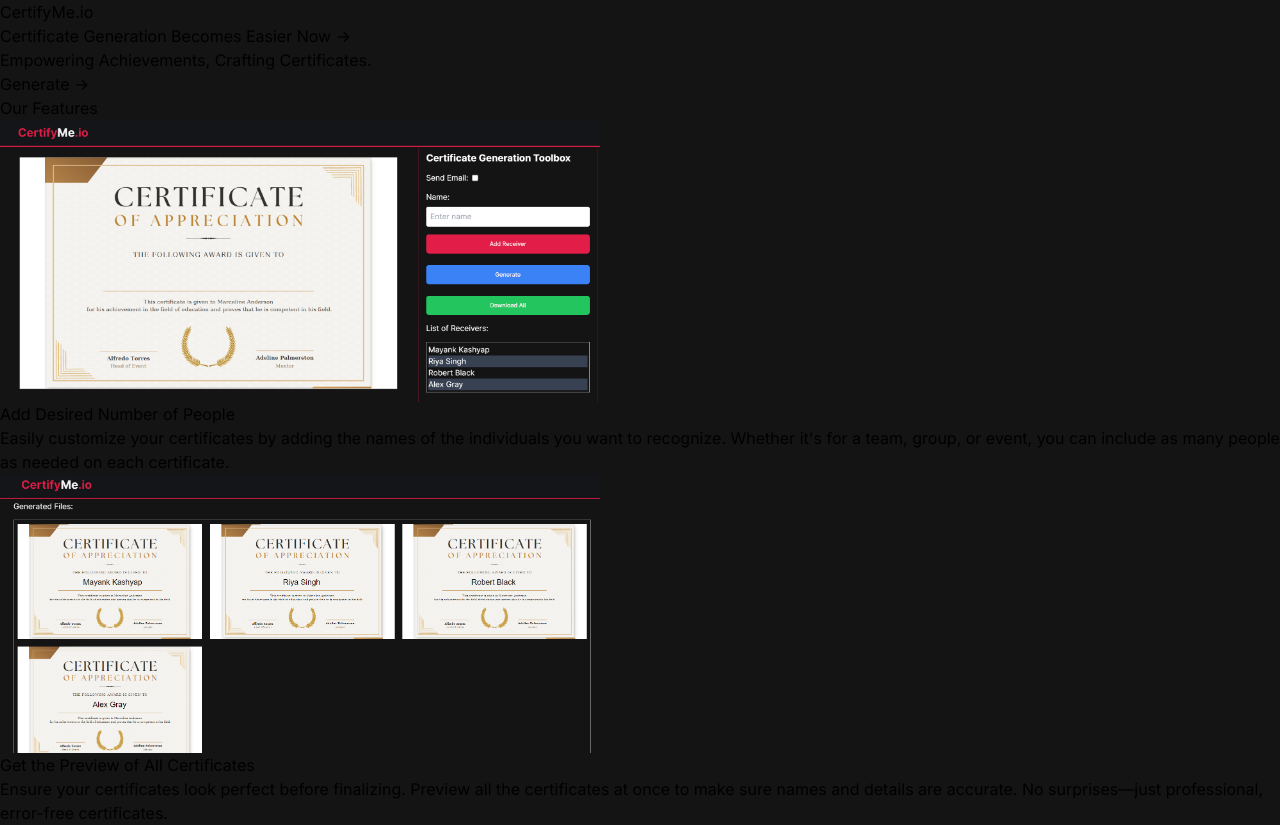
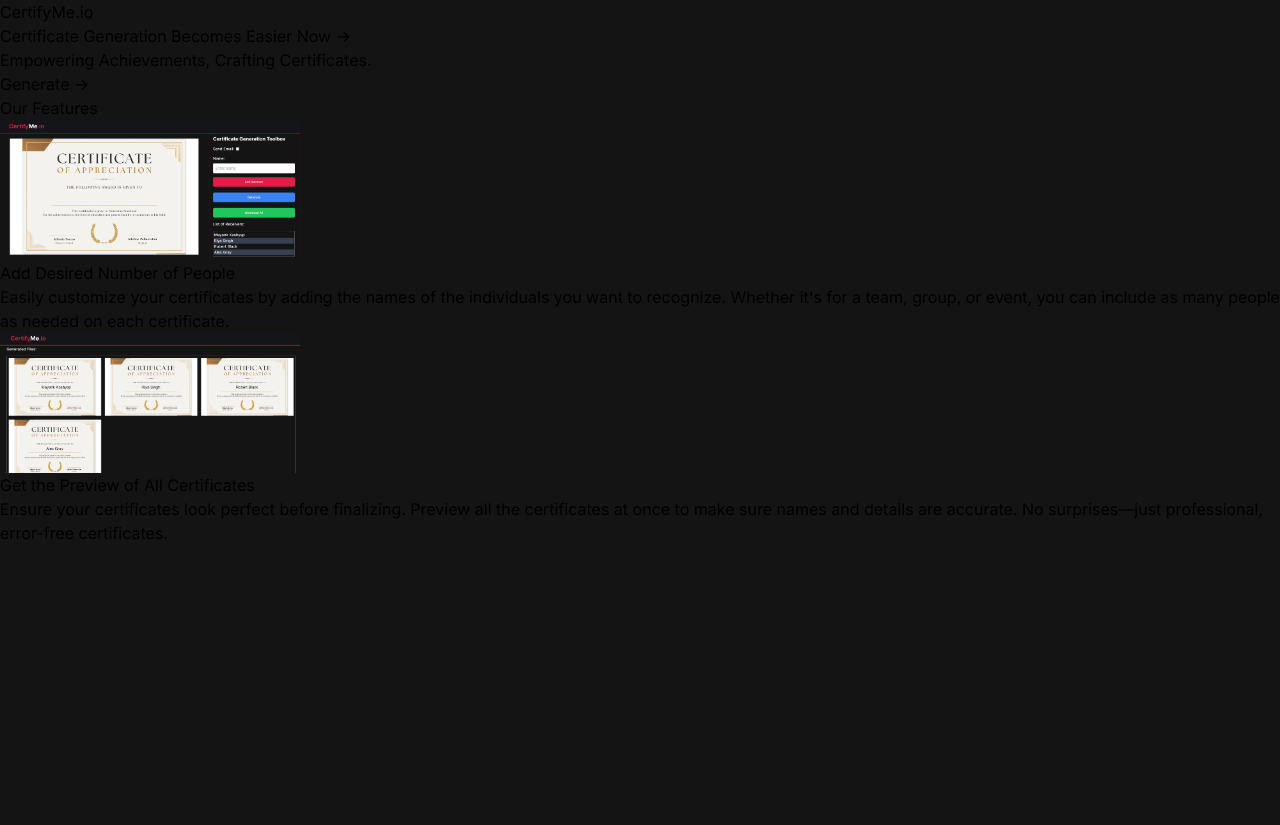
Before and after one commit to MaYaNkKashyap681/Certifyme.io, a Next.js app: page / in a window 1280 px wide. After the commit the page ends 800 px from the top, so only its background shows below. Built offline with nearby package versions, Linux system fonts and the light colour scheme.

Commit message:
Fixing Issues

```diff
--- a/src/app/components/Features.tsx
+++ b/src/app/components/Features.tsx
@@ -1,18 +1,18 @@
-import React from 'react';
-import Image from 'next/image';
-import image1 from '../../assets/img1.png';
-import image2 from '../../assets/img2.png';
+import React from "react";
+import Image from "next/image";
+import image1 from "../../assets/img1.png";
+import image2 from "../../assets/img2.png";
 
 const Features = () => {
   return (
-    <div className='p-16 bg-primary text-white'>
-      <h2 className='text-4xl font-bold mb-8'>Our Features</h2>
-      <div className='flex flex-col gap-16'>
-
-        <div className='flex items-center justify-center gap-4'>
-          <Image src={image1} alt='Feature 1' width={600} height={200} />
-          <div className='mt-4'>
-            <h3 className='text-xl font-bold mb-2'>Add Desired Number of People</h3>
+    <div className="p-16 bg-red-500 text-white">
+      <h2 className="text-4xl font-bold mb-8">Our Features</h2>
+      <div className="flex flex-col gap-16">
+        {/* Feature 1 */}
+        <div className="flex items-center justify-center flex-col">
+          <Image src={image1} alt="Feature 1" width={300} height={200} />
+          <div className="mt-4">
+            <h3 className="text-xl font-bold mb-2">Add Desired Number of People</h3>
             <p>
               Easily customize your certificates by adding the names of the individuals you want to recognize.
               Whether it's for a team, group, or event, you can include as many people as needed on each certificate.
@@ -21,10 +21,10 @@ const Features = () => {
         </div>
 
         {/* Feature 2 */}
-        <div className='flex items-center justify-center gap-4 flex-row-reverse'>
-          <Image src={image2} alt='Feature 2' width={600} height={200} />
-          <div className='mt-4'>
-            <h3 className='text-xl font-bold mb-2'>Get the Preview of All Certificates</h3>
+        <div className="flex items-center justify-center flex-col">
+          <Image src={image2} alt="Feature 2" width={300} height={200} />
+          <div className="mt-4">
+            <h3 className="text-xl font-bold mb-2">Get the Preview of All Certificates</h3>
             <p>
               Ensure your certificates look perfect before finalizing. Preview all the certificates at once
               to make sure names and details are accurate. No surprises—just professional, error-free certificates.
```
